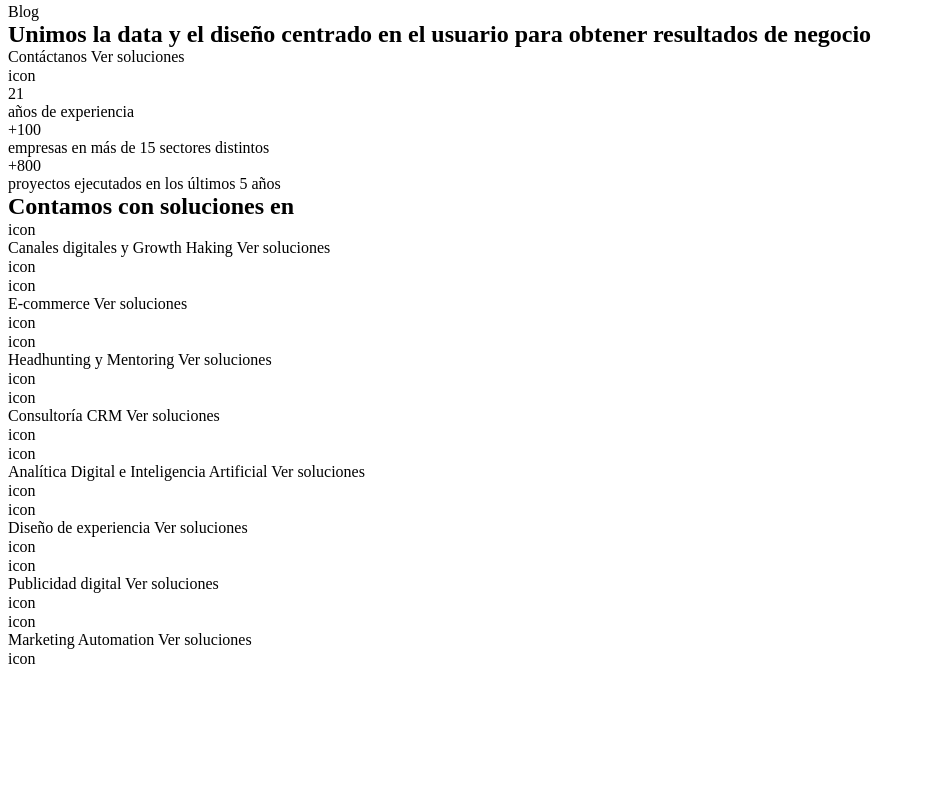
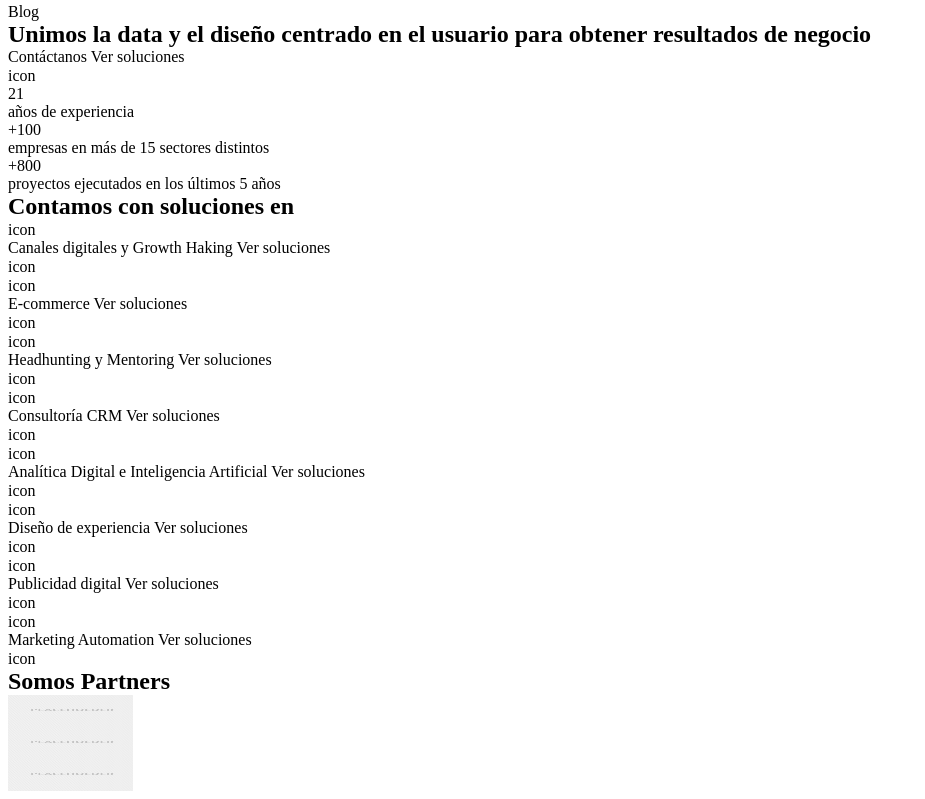
Before and after one commit to Ali-sia/NewLP-practice, a website built with Parcel: page src/index.html in a window 1280 px wide. Shown: the part 697-1496 px from the top of the page, without its empty margins (0-925 px from the left). Before the commit the page ends 1373 px from the top, so only its background shows below. Built offline with nearby package versions, Linux system fonts and the light colour scheme.

Commit message:
create partners markup

```diff
--- a/src/index.html
+++ b/src/index.html
@@ -19,5 +19,6 @@
     <include src="./partials/header.html"></include>
     <include src="./partials/hero.html"></include>
     <include src="./partials/solutions.html"></include>
+    <include src="./partials/partners.html"></include>
   </body>
 </html>
--- /dev/null
+++ b/src/partials/partners.html
@@ -0,0 +1,31 @@
+<section class="partners">
+  <div class="container">
+    <h2 class="partners_title">Somos Partners</h2>
+    <ul class="partners-list">
+      <li class="partners-item">
+        <a href="#" class="partners-logo"
+          ><img
+            src="./images/default.png"
+            alt="partners logo"
+            style="width: 125px; height: 32px"
+        /></a>
+      </li>
+      <li class="partners-item">
+        <a href="#" class="partners-logo"
+          ><img
+            src="./images/default.png"
+            alt="partners logo"
+            style="width: 125px; height: 32px"
+        /></a>
+      </li>
+      <li class="partners-item">
+        <a href="#" class="partners-logo"
+          ><img
+            src="./images/default.png"
+            alt="partners logo"
+            style="width: 125px; height: 32px"
+        /></a>
+      </li>
+    </ul>
+  </div>
+</section>
```
